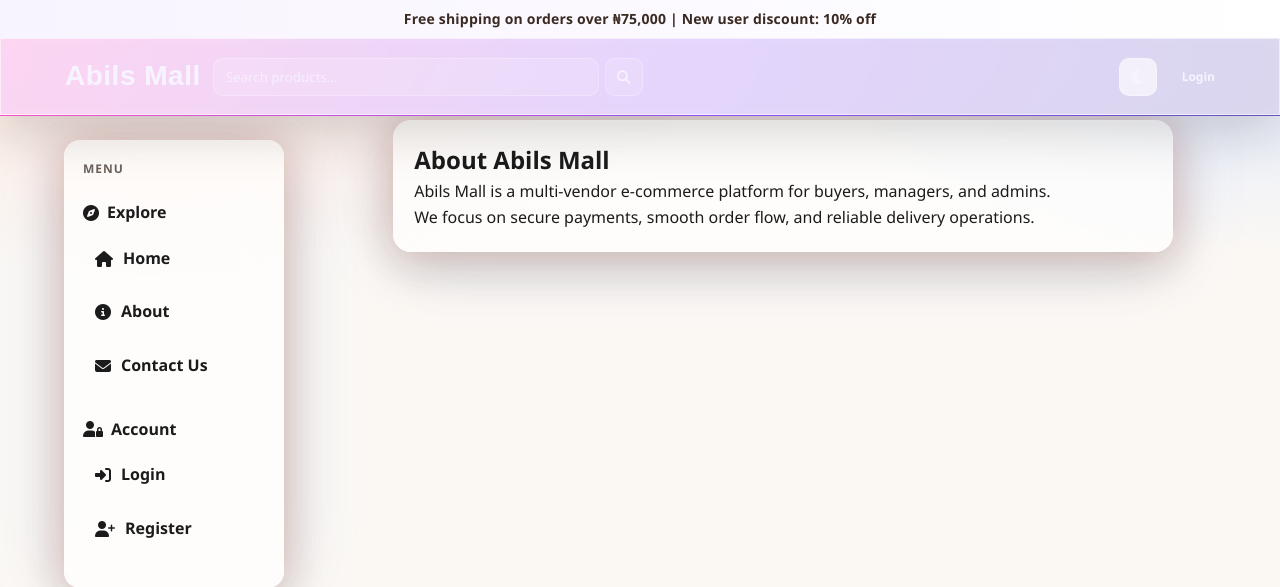
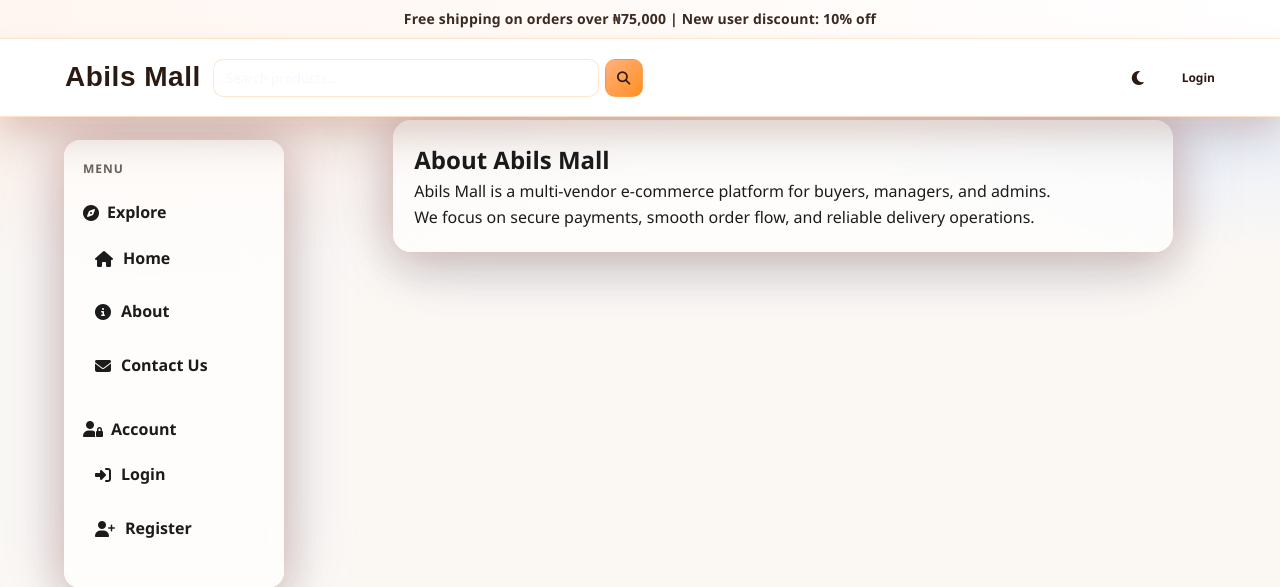
Before and after one commit to Sonbeliever/Abils-Mall, a Flask app: page /about in a window 1280 px wide. Shown: the top 587 px of the page. Run offline with Flask 3, Linux system fonts and the light colour scheme.

Commit message:
"Polish_nav_glass_style_with_orange_business_accents"

```diff
--- a/static/css/style.css
+++ b/static/css/style.css
@@ -3452,16 +3452,53 @@ a.btn,
 /* ==============================
    Marketplace + Card Polish
    ============================== */
+/* Primary business nav style (clean white glass + orange accents) */
 .top-bar {
-    background: linear-gradient(90deg, #f8f4ff, #ffffff);
+    background: linear-gradient(90deg, #fff6f1, #ffffff);
     color: #3a2a22;
+    border-bottom: 1px solid rgba(255, 143, 31, 0.18);
+}
+
+.site-header {
+    background: linear-gradient(180deg, rgba(255, 255, 255, 0.95), rgba(255, 255, 255, 0.82));
+    border-bottom: 1px solid rgba(255, 143, 31, 0.18);
 }
 
 .main-nav {
-    background: rgba(255, 255, 255, 0.82);
-    backdrop-filter: blur(10px);
-    -webkit-backdrop-filter: blur(10px);
-    border: 1px solid rgba(255, 255, 255, 0.6);
+    background: rgba(255, 255, 255, 0.78);
+    backdrop-filter: blur(14px);
+    -webkit-backdrop-filter: blur(14px);
+    border: 1px solid rgba(255, 255, 255, 0.75);
+    box-shadow: 0 12px 30px rgba(255, 106, 61, 0.12);
+}
+
+.logo {
+    color: #2b1a12 !important;
+}
+
+.nav-icons a,
+.nav-icons button {
+    color: #2b1a12;
+}
+
+.nav-search input[type="search"] {
+    background: rgba(255, 255, 255, 0.9);
+    border-color: rgba(255, 143, 31, 0.22);
+    color: #2b1a12;
+}
+
+.nav-search button {
+    background: linear-gradient(135deg, #ffb180, #ff8f1f);
+    border-color: rgba(255, 143, 31, 0.35);
+    color: #2b1a12;
+}
+
+.nav-search button:hover,
+.mode-toggle:hover,
+.nav-login-link:hover,
+.auth-nav-link:hover {
+    background: linear-gradient(135deg, #ff9a3d, #ff6a3d);
+    color: #ffffff;
 }
 
 .market-simple .main-content {
```
